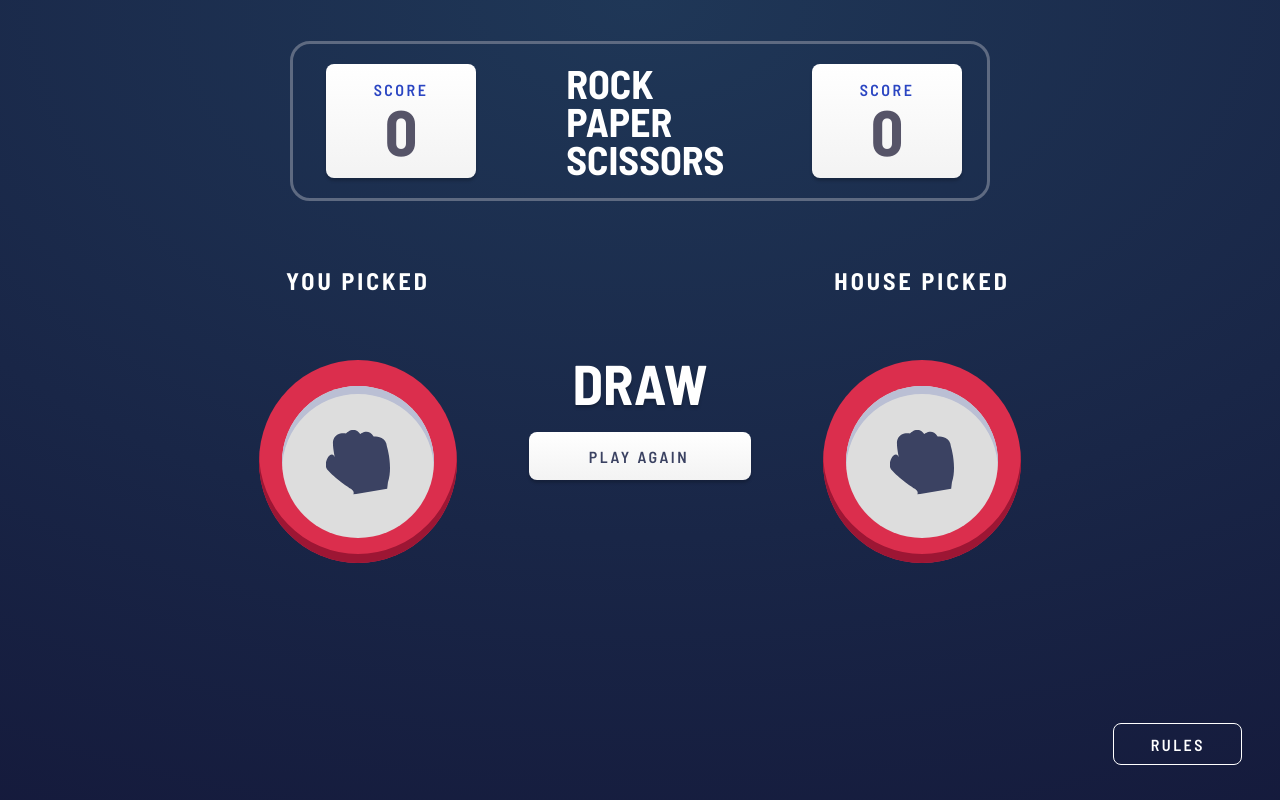
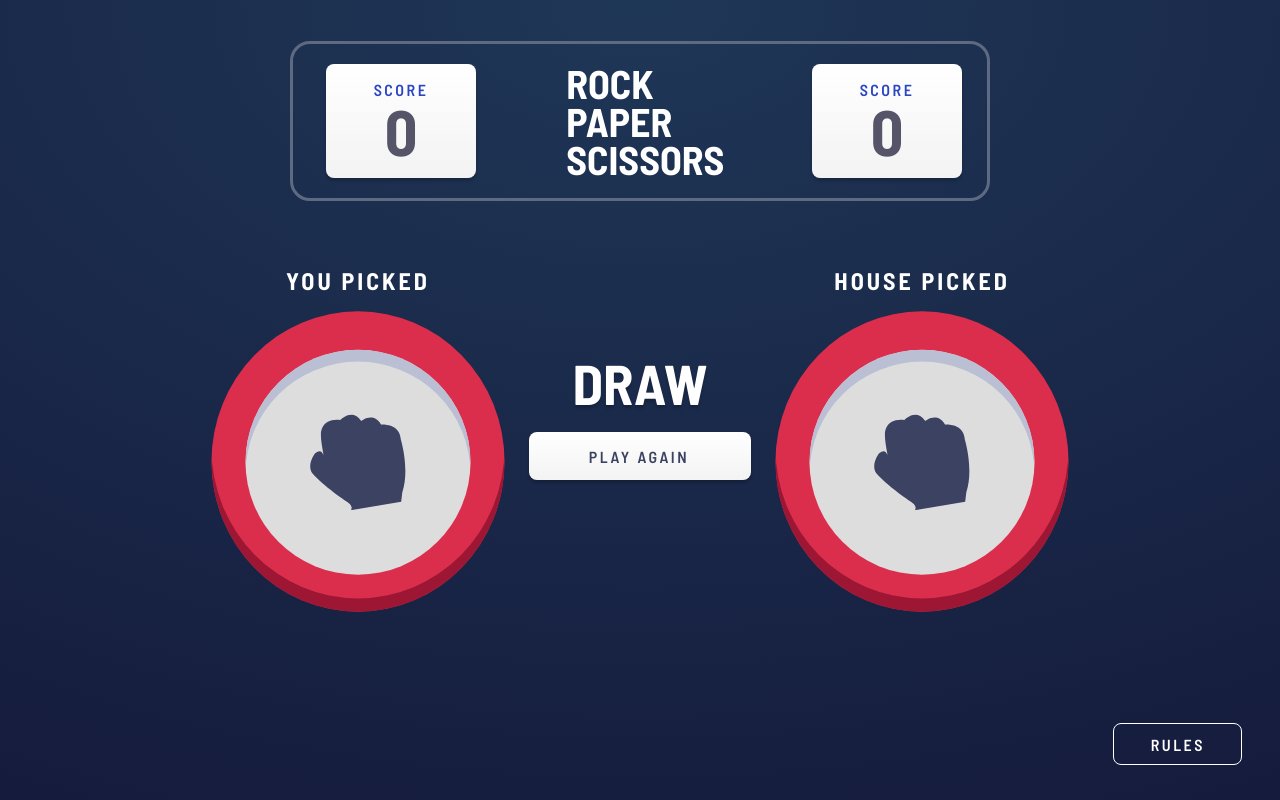
Before and after one commit to Win-Labs/rock-paper-scissors, a plain HTML site: page index.html in a window 1280 px wide. Both pictures are taken after a click on the element 640 px from the left and 575 px from the top of the page. Drawn offline with Linux system fonts and the light colour scheme.

Commit message:
finalize

```diff
--- a/index.css
+++ b/index.css
@@ -87,6 +87,7 @@ html {
 .paper-chosen {
   background-color: #5873f5;
   box-shadow: inset 0px -9px #2a45c2;
+  transform: scale(1.48);
 }
 
 .scissors {
@@ -100,6 +101,7 @@ html {
 .scissors-chosen {
   background-color: #eb9f0e;
   box-shadow: inset 0px -9px #c76c1b;
+  transform: scale(1.48);
 }
 
 .rock {
@@ -112,6 +114,7 @@ html {
 .rock-chosen {
   background-color: #db2e4d;
   box-shadow: inset 0px -9px #9d1634;
+  transform: scale(1.48);
 }
 
 .title-score {
@@ -221,10 +224,14 @@ html {
   box-shadow: 0 0 0 27px rgba(255, 255, 255, 0.05);
 }
 
-.win:hover {
+.win {
   cursor: pointer;
-  box-shadow: 0 0 0 65px rgba(255, 255, 255, 0.05),
-    0 0 0 135px rgba(255, 255, 255, 0.05), 0 0 0 217px rgba(255, 255, 255, 0.05);
+  box-shadow: 0 0 0 40px rgba(255, 255, 255, 0.05),
+    0 0 0 80px rgba(255, 255, 255, 0.05), 0 0 0 120px rgba(255, 255, 255, 0.05);
+}
+
+.game-over {
+  pointer-events: none;
 }
 
 .bg-model {
--- a/index.js
+++ b/index.js
@@ -47,10 +47,10 @@ const init = () => {
   </div>
 `;
 
-  const choiceView = (weapon, house) => `
+  const choiceView = (weapon, win, house) => `
   <div class="container choice">
     <p class="choice-title">${house ? "HOUSE" : "YOU"} PICKED</p>
-    ${weaponView(`${weapon}-chosen`, weapon)}
+    ${weaponView(`${weapon}-chosen game-over ${win && "win"}`, weapon)}
   </div>
 `;
 
@@ -92,14 +92,22 @@ const init = () => {
   document.querySelectorAll(".outer-circle").forEach((weapon) =>
     weapon.addEventListener("click", () => {
       const weaponTitle = weapon.classList[1];
-      const playerChoiceHTML = choiceView(weaponTitle);
       const houseWeaponTitle =
         weapons[Math.floor(Math.random() * weapons.length)];
-      const houseWeaponHTML = choiceView(houseWeaponTitle, true);
       const winner =
         (rules[weaponTitle].winsOver === houseWeaponTitle && "player") ||
         (weaponTitle === houseWeaponTitle && "none") ||
         "house";
+
+      const playerChoiceHTML =
+        winner === "player"
+          ? choiceView(weaponTitle, true)
+          : choiceView(weaponTitle);
+
+      const houseWeaponHTML =
+        winner === "house"
+          ? choiceView(houseWeaponTitle, true, true)
+          : choiceView(houseWeaponTitle, false, true);
       arena.remove();
 
       arenaWrapper.insertAdjacentHTML(
```
